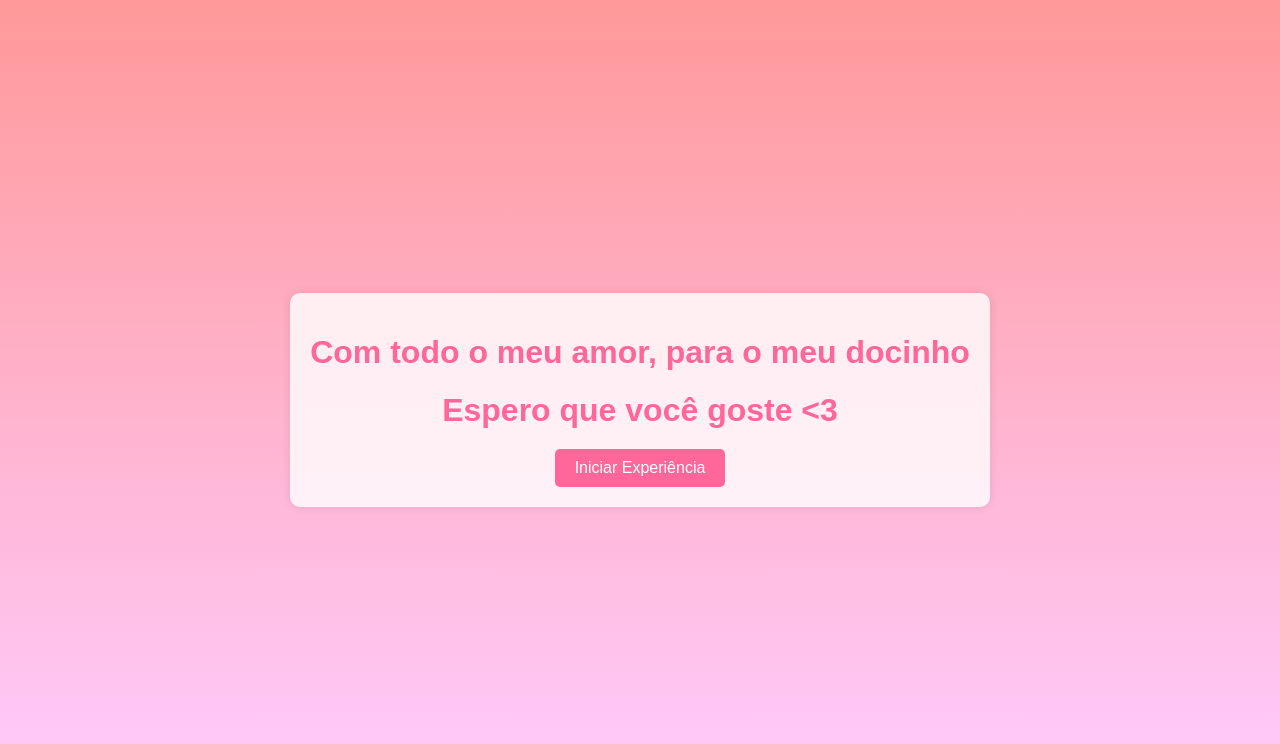
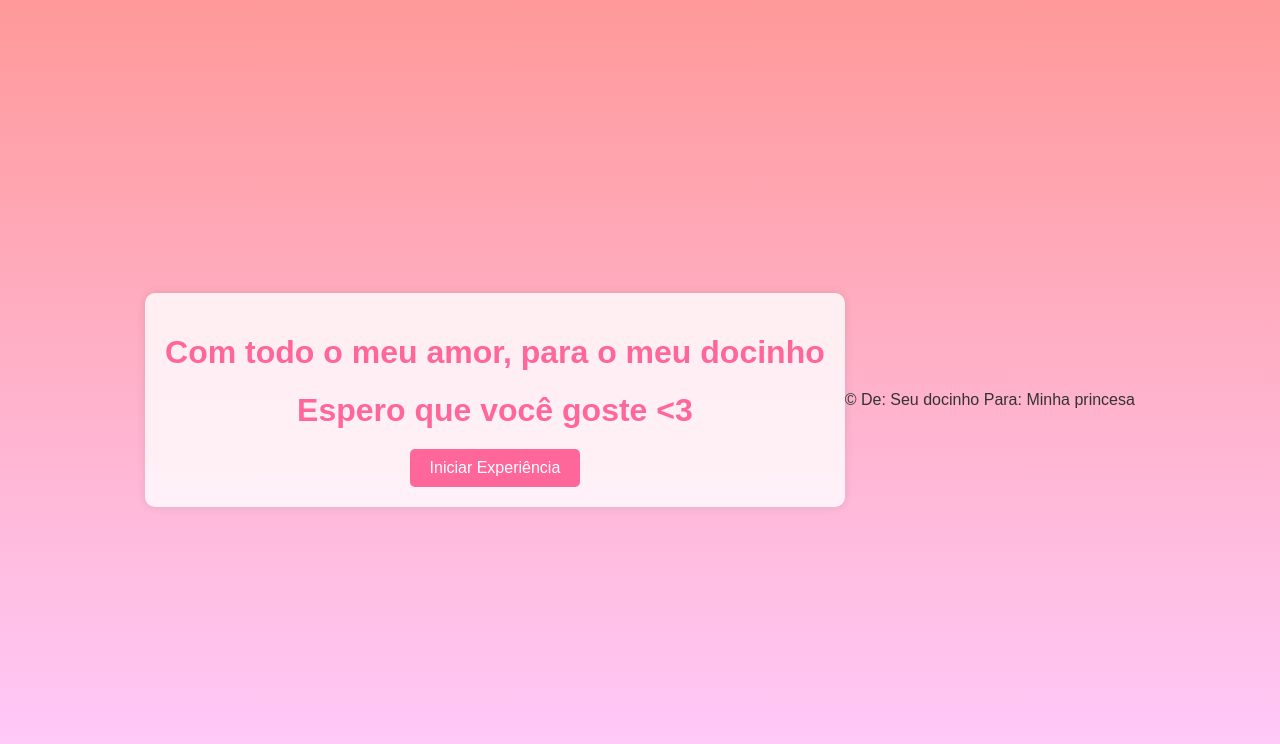
Before and after one commit to vichinskyy/Meu-amorzinho, a plain HTML site: page index.html in a window 1280 px wide. Drawn offline with Linux system fonts and the light colour scheme.

Commit message:
Update index.html

```diff
--- a/index.html
+++ b/index.html
@@ -12,6 +12,9 @@
         <h1>Espero que você goste <3</h1>
         <button id="startExperience">Iniciar Experiência</button>
     </div>
+<footer class="footer">
+    &copy; De: Seu docinho Para: Minha princesa
+</footer>
     <script src="scripts.js"></script>
 </body>
 </html>
```
